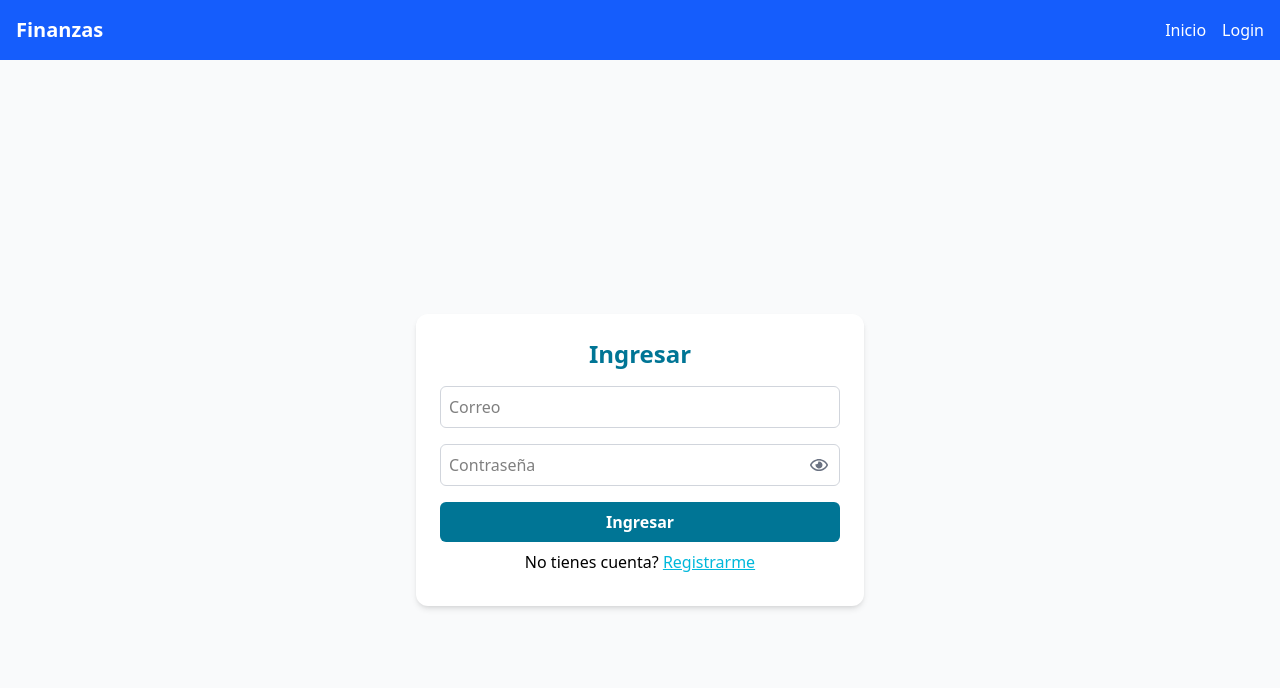
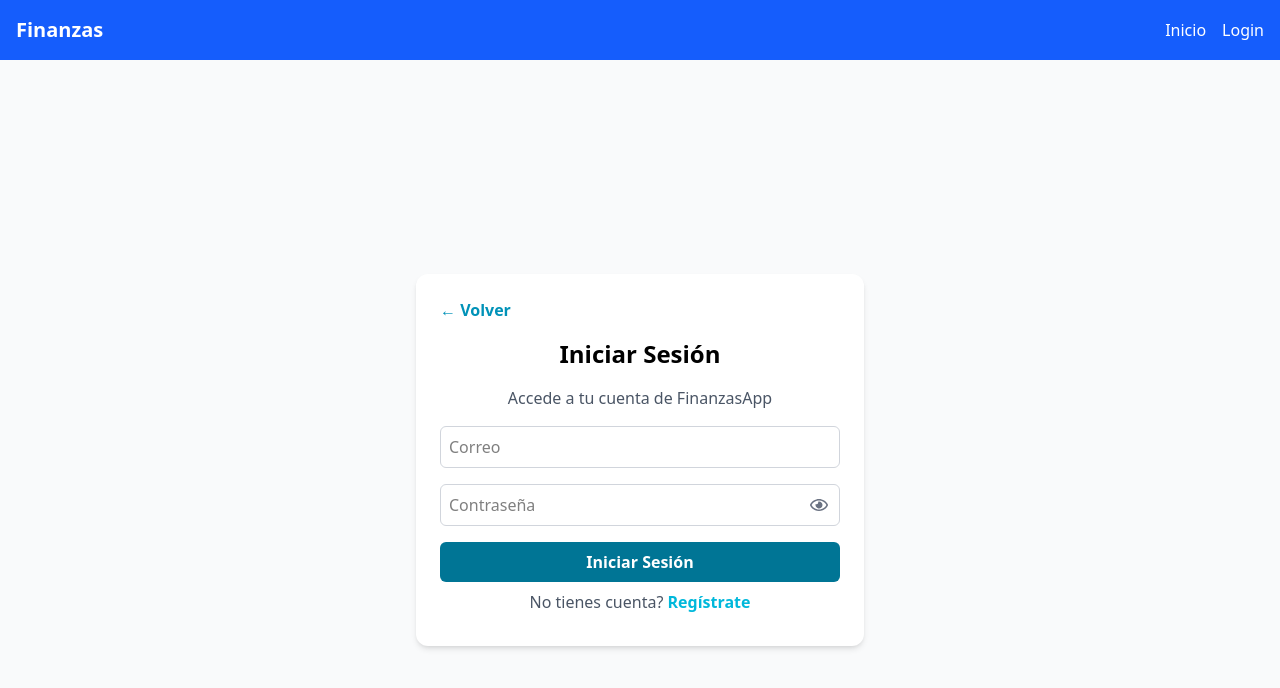
Before and after one commit to IngAlim2023/finanzasFront, a React app: page /login in a window 1280 px wide. Shown: the top 688 px of the page. Built offline with nearby package versions, Linux system fonts and the light colour scheme; no server answers; the HTML template or start-up script is replaced by a standard one.

Commit message:
login menjorado

```diff
--- a/src/pages/Login.tsx
+++ b/src/pages/Login.tsx
@@ -1,20 +1,31 @@
 import React, { useState } from "react";
-import { useForm } from "react-hook-form";
+import { useForm, type SubmitHandler } from "react-hook-form";
 import { FaRegEye, FaRegEyeSlash } from "react-icons/fa";
 import { Link, Navigate, useNavigate } from "react-router-dom";
 import { api } from "../service/api";
 import toast from "react-hot-toast";
 import useAuth from "../context/useAuth";
 
+type Input = {
+  correo:string,
+  password:string
+}
+
 const Login: React.FC = () => {
   const [showP, setShowP] = useState<boolean>(false);
+  const [loading, setLoading] = useState(false);
   const navigate = useNavigate();
 
-  const { register, handleSubmit } = useForm();
+  const {
+    register,
+    handleSubmit,
+    formState: { errors },
+  } = useForm<Input>();
 
   const { isAuth, setIsAuth, setNames, setId, setRol, setEmail } = useAuth();
 
-  const onSubmit: any = async (data: any) => {
+  const onSubmit: SubmitHandler<Input> = async (data:Input) => {
+    setLoading(true);
     try {
       const res = await api.post("usuarios/login", data);
       if (res.data.data) {
@@ -28,8 +39,8 @@ const Login: React.FC = () => {
       navigate("/");
     } catch (error: any) {
       toast.error("No se pudo conectar con el servidor.");
-      console.error("Error desconocido:");
-      console.log(error);
+    } finally {
+      setLoading(false);
     }
   };
 
@@ -40,16 +51,34 @@ const Login: React.FC = () => {
   return (
     <div className="h-screen flex items-center justify-center bg-gray-50">
       <div className="w-full max-w-md p-6 bg-white rounded-xl shadow-md">
-        <form className="flex flex-col gap-4" onSubmit={handleSubmit(onSubmit)}>
-          <h2 className="text-2xl font-bold text-center text-cyan-700">
-            Ingresar
-          </h2>
+        <button
+          onClick={() => navigate(-1)}
+          className="mb-4 text-cyan-600 hover:text-cyan-800 font-semibold flex items-center gap-1 hover:cursor-pointer"
+        >
+          ← Volver
+        </button>
+
+        <form className="flex flex-col gap-4 mt-4" onSubmit={handleSubmit(onSubmit)}>
+          <h2 className="text-2xl font-semibold text-center">Iniciar Sesión</h2>
+          <h3 className="text-center text-gray-600">
+            Accede a tu cuenta de FinanzasApp
+          </h3>
           <input
             type="email"
-            {...register("correo", { required: true })}
+            {...register("correo", {
+              required: "El correo es obligatorio",
+              pattern: {
+                value: /^[^\s@]+@[^\s@]+\.[^\s@]+$/,
+                message: "Correo electrónico no válido",
+              },
+            })}
             placeholder="Correo"
             className="border border-gray-300 rounded-md p-2 focus:outline-none focus:ring-2 focus:ring-cyan-500"
           />
+          {errors.correo && (
+            <p className="text-sm text-red-500 mt-1">{errors.correo.message}</p>
+          )}
+
           <div className="relative">
             <input
               type={showP ? "text" : "password"}
@@ -66,18 +95,23 @@ const Login: React.FC = () => {
           </div>
           <button
             type="submit"
-            className="bg-cyan-700 hover:bg-cyan-800 transition-colors text-white font-semibold p-2 rounded-md cursor-pointer"
+            disabled={loading}
+            className={`bg-cyan-700 text-white font-semibold p-2 rounded-md transition-colors ${
+              loading
+                ? "opacity-50 cursor-not-allowed"
+                : "hover:bg-cyan-800 cursor-pointer"
+            }`}
           >
-            Ingresar
+            {loading ? "Ingresando..." : "Iniciar Sesión"}
           </button>
         </form>
         <div className="text-center m-2">
-          <label>No tienes cuenta? </label>
+          <label className="text-gray-600">No tienes cuenta? </label>
           <Link
             to="/register"
-            className="text-cyan-500 underline hover:text-cyan-800"
+            className="text-cyan-500 hover:underline hover:text-cyan-800 font-semibold"
           >
-            Registrarme
+            Regístrate
           </Link>
         </div>
       </div>
```
